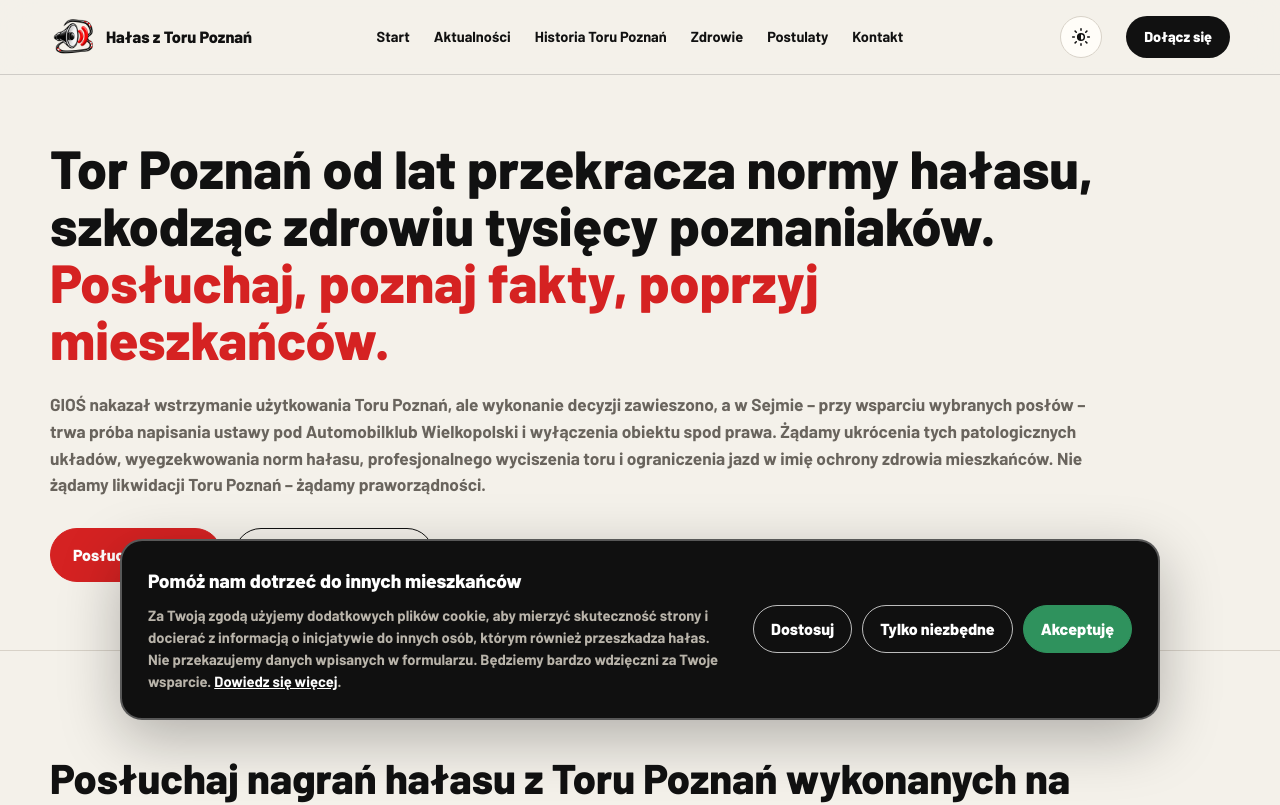
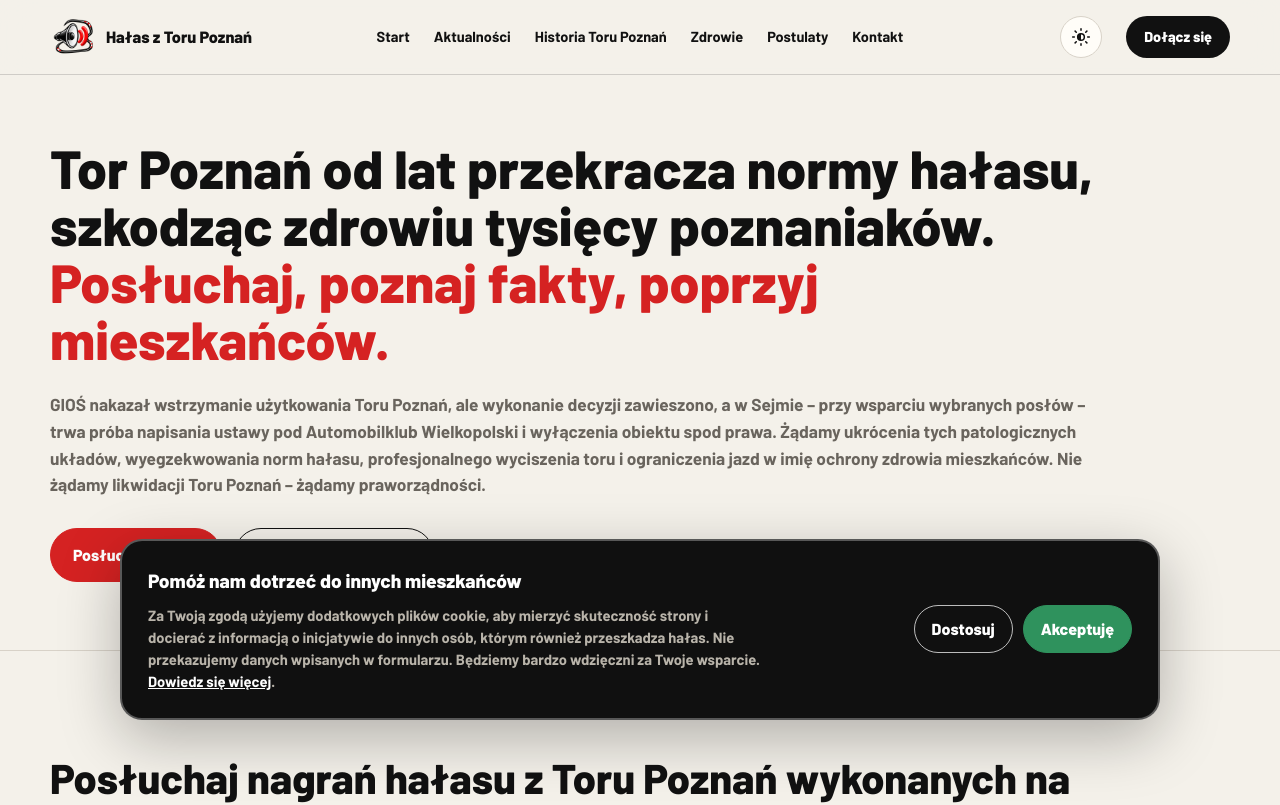
Before and after one commit to torpoznanhalas/strona-publiczna, a Next.js app: page / in a window 1280 px wide. Shown: the top 805 px of the page. Built offline with nearby package versions, Linux system fonts and the light colour scheme; no server answers; the database is empty.

Commit message:
refactor: uprosc wybor cookies

```diff
--- a/app/globals.css
+++ b/app/globals.css
@@ -735,7 +735,6 @@
 }
 
 .meta-consent-customize,
-.meta-consent-essential,
 .meta-consent-save {
   border-color: rgba(255, 255, 255, 0.72);
   color: white;
@@ -743,7 +742,6 @@
 }
 
 .meta-consent-customize:hover,
-.meta-consent-essential:hover,
 .meta-consent-save:hover {
   background: rgba(255, 255, 255, 0.12);
 }
--- a/components/MetaPixel.tsx
+++ b/components/MetaPixel.tsx
@@ -175,9 +175,6 @@
             >
               Dostosuj
             </button>
-            <button className="button meta-consent-essential" type="button" onClick={() => saveConsent("denied")}>
-              Tylko niezbędne
-            </button>
             <button className="button meta-consent-accept" type="button" onClick={() => saveConsent("granted")}>
               Akceptuję
             </button>
```
